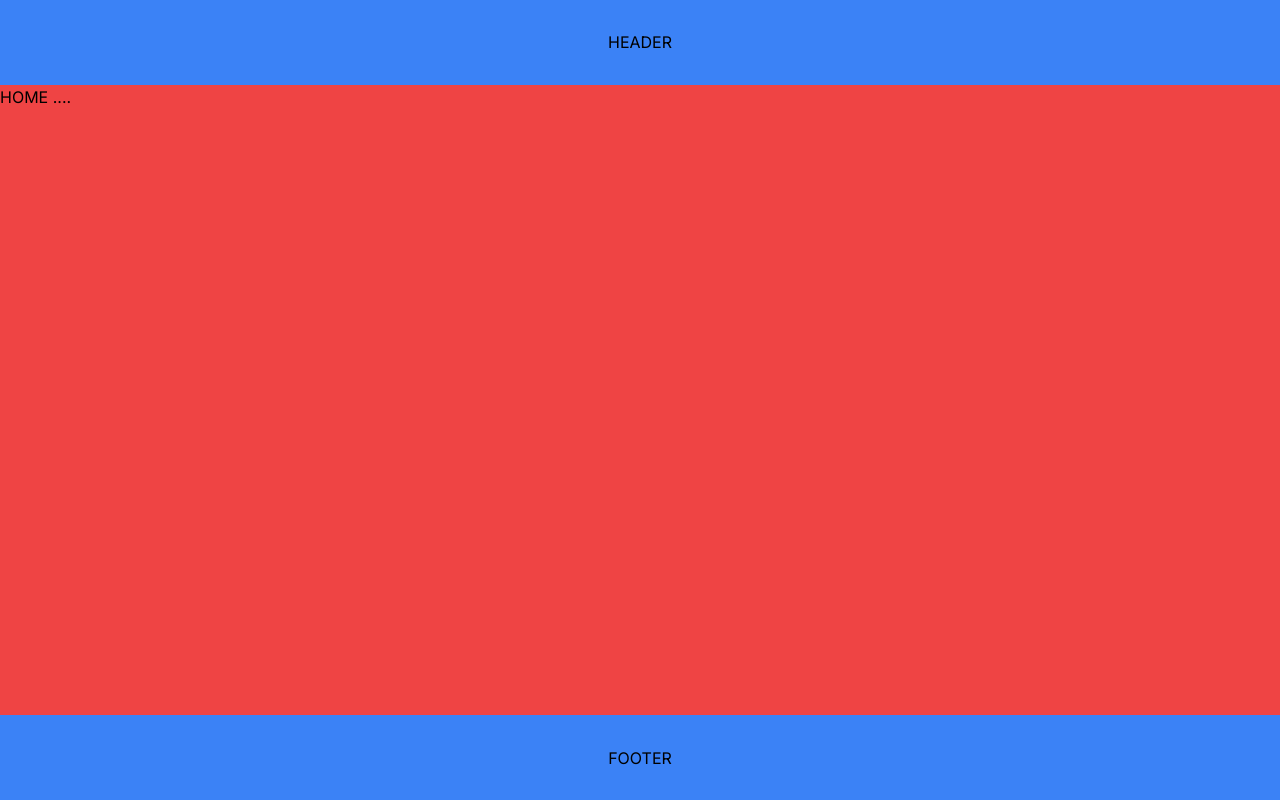
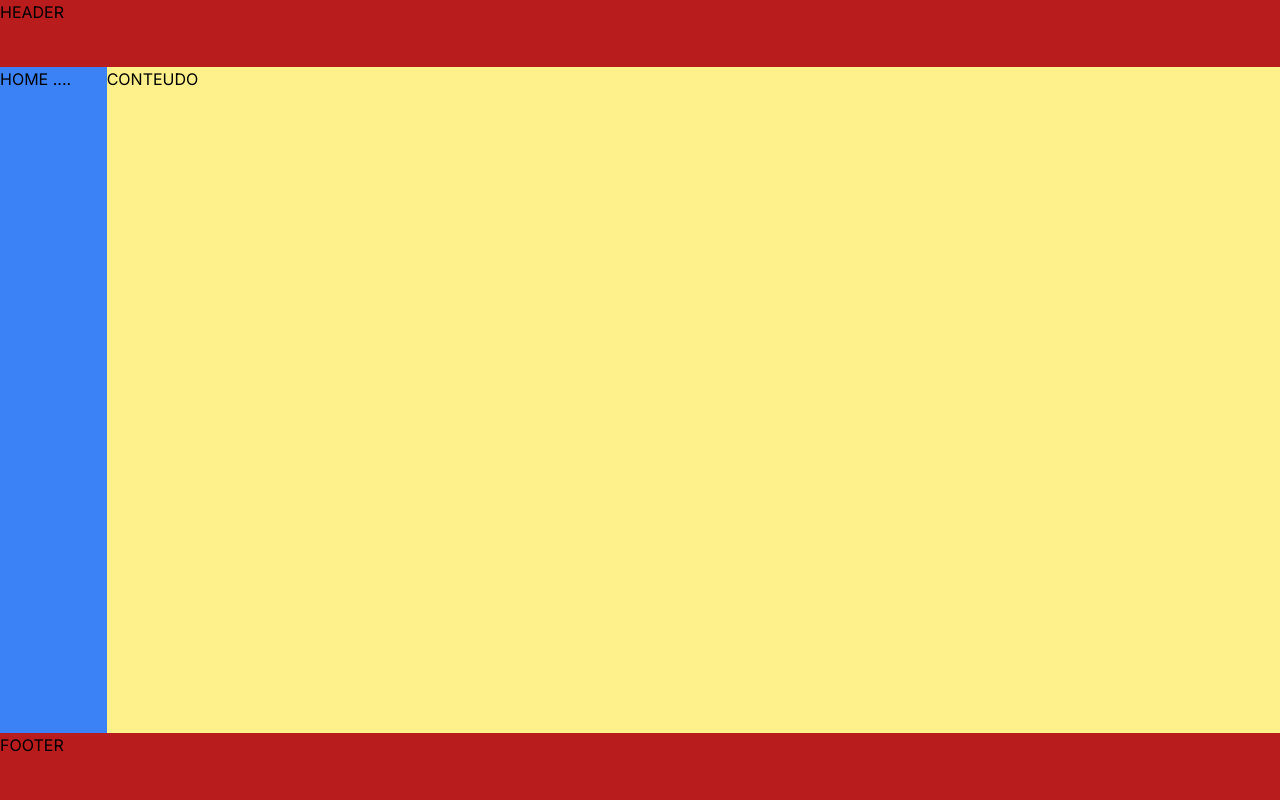
Before and after one commit to williandeitosi/gestao-de-pessoas-e-enderecos, a Next.js app: page / in a window 1280 px wide. Built offline with nearby package versions, Linux system fonts and the light colour scheme.

Commit message:
feat:layout panel

```diff
--- /dev/null
+++ b/src/app/(panel)/layout.tsx
@@ -0,0 +1,12 @@
+export default function PanelLayout({
+  children,
+}: Readonly<{ children: React.ReactNode }>) {
+  return (
+    <div className="grid grid-cols-12 grid-rows-12 min-h-screen">
+      <header className="col-span-12 row-span-1 bg-red-700">HEADER</header>
+      <aside className="col-span-1 row-span-10 bg-blue-500">{children}</aside>
+      <main className="col-span-11 row-span-10 bg-yellow-200">CONTEUDO</main>
+      <footer className="col-span-12 row-span-1 bg-red-700">FOOTER</footer>
+    </div>
+  )
+}
--- a/src/app/page.tsx
+++ b/src/app/(panel)/page.tsx
@@ -1,7 +1,7 @@
 export default function Home() {
   return (
-    <div>
+    <>
       <h1>HOME ....</h1>
-    </div>
+    </>
   )
 }
--- a/src/app/about/layout.tsx
+++ /dev/null
@@ -1,7 +0,0 @@
-export default function AboutLayout({
-  children,
-}: {
-  children: React.ReactNode
-}) {
-  return <div>{children}</div>
-}
--- a/src/app/about/page.tsx
+++ /dev/null
@@ -1,7 +0,0 @@
-export default function About() {
-  return (
-    <div>
-      <h1>About...</h1>
-    </div>
-  )
-}
--- a/src/app/layout.tsx
+++ b/src/app/layout.tsx
@@ -15,18 +15,7 @@ export default function RootLayout({
 }>) {
   return (
     <html lang="en">
-      <body className={`${inter.className} `}>
-        <div className="min-h-screen grid  grid-cols-12">
-          <header className="bg-blue-500 col-span-12  flex items-center justify-center">
-            HEADER
-          </header>
-          <main className="row-span-10 col-span-12 bg-red-500">{children}</main>
-
-          <footer className="bg-blue-500 col-span-12 flex items-center justify-center">
-            FOOTER
-          </footer>
-        </div>
-      </body>
+      <body className={`${inter.className} min-h-screen `}>{children}</body>
     </html>
   )
 }
```
